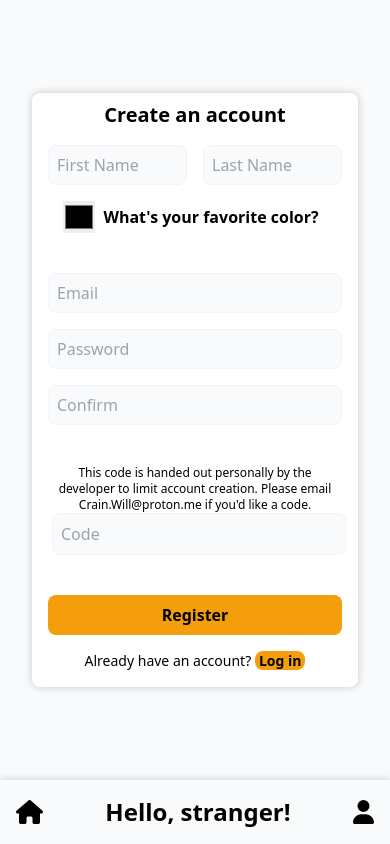
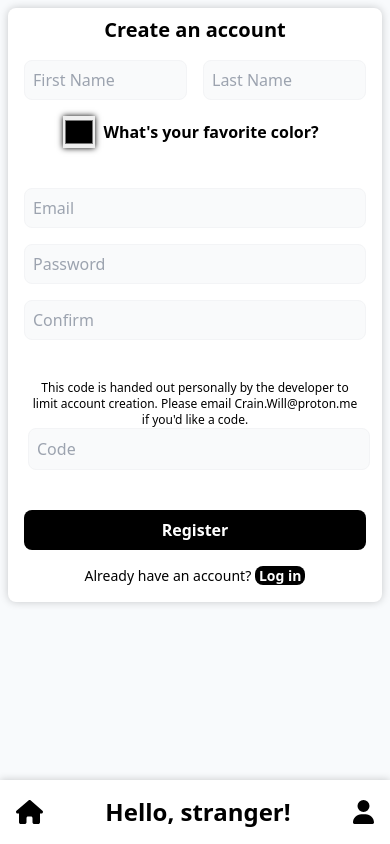
Before and after one commit to Will-Crain/wcrain.dev, a React (Create React App) app: page /register in a window 390 px wide. Built offline with nearby package versions, Linux system fonts and the light colour scheme.

Commit message:
Fixed w-full not rendering properly on very small devices

```diff
--- a/src/routes/Home.jsx
+++ b/src/routes/Home.jsx
@@ -8,9 +8,9 @@ const Home = () => {
   let [hasValidBillTrackerToken, decodedBillTrackerToken] = decodeToken(appToken?.billTracker) || [false, {}]
 
   return (
-    <section className='flex h-screen flex-row items-end justify-left w-screen p-4 sm:items-start' id='content'>
+    <section className='flex flex-col sm:flex-row h-[calc(100vh-4rem)] w-screen items-end justify-end sm:justify-left p-4 sm:items-start sm:justify-start' id='content'>
       {/* <Link to={hasValidBillTrackerToken ? '/billTracker' : '/pair/billTracker'} app={hasValidBillTrackerToken ? '' : 'billTracker'} className='w-screen h-48 bg-white rounded-lg shadow-md dark:border dark:bg-gray-800 dark:border-gray-700 text-center font-bold text-2xl sm:w-48'> */}
-      <Link to='/billTracker' app={hasValidBillTrackerToken ? '' : 'billTracker'} className='w-screen h-48 bg-white rounded-lg shadow-md dark:border dark:bg-gray-800 dark:border-gray-700 text-center font-bold text-2xl sm:w-48'>
+      <Link to='/billTracker' app={hasValidBillTrackerToken ? '' : 'billTracker'} className='w-full sm:size-48 h-36 bg-white rounded-lg shadow-md dark:border dark:bg-gray-800 dark:border-gray-700 text-center font-bold text-2xl'>
         Bill Tracker
       </Link>
     </section>
--- a/src/routes/Login.jsx
+++ b/src/routes/Login.jsx
@@ -29,7 +29,7 @@ let Login = () => {
 			'production': 'https://monetary-tracker-server.onrender.com',
 
 		}
-		fetch(`${url[process.env.NODE_ENV]}/login`, fetchOptions)
+		fetch(`${url[process.env.NODE_ENV] || url['dev']}/login`, fetchOptions)
 			.then((res) => {
 				if (res.status !== 201) return false
 				setLoginStatus(true)
@@ -54,7 +54,7 @@ let Login = () => {
 	}
 
 	return (
-		<section className='flex h-full flex-col items-center justify-center w-full px-0 sm:px-4 sm:w-[40rem]' id='content'>
+		<section className='flex h-auto flex-col items-center justify-center w-screen p-2 sm:px-4 sm:w-[40rem]' id='content'>
 			<div className='w-full bg-white rounded-lg shadow-md dark:border dark:bg-gray-800 dark:border-gray-700'>
 				<h1 className='text-center m-4 text-xl font-bold text-black md:text-3xl dark:text-white'>
 					Sign in
@@ -62,11 +62,11 @@ let Login = () => {
 				<form onSubmit={handleSubmit} className='w-full flex flex-col p-4 gap-4 items-center'>
 					<input name='email' value={formData.email} onChange={handleInputChange} placeholder='Email' type='email' className='w-full sm:w-96 text-base p-2 mx-2 bg-gray-50 border border-gray-100 text-black rounded-lg'></input>
 					<input name='password' value={formData.password} onChange={handleInputChange} placeholder='Password' type='password' className='w-full sm:w-96 text-base p-2 mx-2 bg-gray-50 border border-gray-100 text-black rounded-lg'></input>
-					<button type='submit' className='w-full sm:w-96 p-2 mx-2 rounded-lg text-black font-bold text-base bg-amber-500'>
+					<button type='submit' className='w-full sm:w-96 p-2 mx-2 rounded-lg text-white font-bold text-base bg-black'>
 						Log In
 					</button>
 					<p className='text-sm font-light text-black dark:text-gray-400'>
-						Need an account instead? <Link to='/register' className='font-bold bg-amber-500 rounded-lg px-1 text-black'>Create one</Link>
+						Need an account instead? <Link to='/register' className='font-bold bg-black rounded-lg px-1 text-white'>Create one</Link>
 					</p>
 				</form>
 
--- a/src/routes/Pair.jsx
+++ b/src/routes/Pair.jsx
@@ -66,7 +66,7 @@ const Pair = (props) => {
 
           <input name="targetID" value={formData.targetID} onChange={handleInputChange} placeholder='User ID' className='h-10 w-full sm:w-96 p-2 mx-2 bg-gray-50 border border-gray-100 text-black rounded-lg'></input>
 
-          <button type='submit' className='w-full sm:w-96 p-2 h-10 mx-2 rounded-lg text-black font-bold text-l bg-amber-500'>
+          <button type='submit' className='w-full sm:w-96 p-2 h-10 mx-2 rounded-lg text-white font-bold text-l bg-black'>
             Link Accounts
           </button>
 
--- a/src/routes/Profile.jsx
+++ b/src/routes/Profile.jsx
@@ -19,11 +19,17 @@ const Profile = () => {
   }
   return (
     <>
-      <div className='w-auto py-2 flex flex-row content-center items-center'>
-        <p className=''>Your UserID is </p>
-        <p className='mx-1 px-[2px] text-center font-light p-1px border-2 border-black rounded-lg'>{decodedToken.id}</p>
-      </div>
-      <button onClick={handleLogout} className='rounded-lg w-32 h-8 bg-amber-500 text-black font-bold m-2 p-2 flex flex-col items-center justify-center'>Log out</button>
+      <section className='flex min-h-[calc(100vh-4rem)] flex-col items-center w-screen p-2 sm:px-4 sm:w-[40rem]' id='content'>
+        <div className='w-auto py-2 flex flex-row content-center items-center'>
+          <p className='pr-2'>Your UserID is </p>
+          <p className='p-1 text-center font-light border-2 border-black rounded-lg'>{decodedToken.id}</p>
+        </div>
+        {/* <div className='w-auto py-2 grid grid-rows-1 grid-cols-2 content-start'>
+          <p className='flex flex-col justify-center items-center'>Disconnect billTracker</p>
+          <button onClick={handleLogout} className='rounded-lg w-32 h-8 bg-black text-white font-bold m-2 p-2 flex flex-col items-center justify-center'>Disconnect</button>
+        </div> */}
+        <button onClick={handleLogout} className='rounded-lg w-32 h-8 bg-black text-white font-bold m-2 p-2 flex flex-col items-center justify-center'>Log out</button>
+      </section>
       {loggedOut && <Navigate to='/login' />}
     </>
   )
--- a/src/routes/Register.jsx
+++ b/src/routes/Register.jsx
@@ -65,7 +65,7 @@ let Register = () => {
 	}
 
 	return (
-		<section className='flex h-screen flex-col items-center justify-center w-full px-4 sm:w-[40rem]' id='register'>
+		<section className='flex h-fit flex-col items-center justify-center w-full p-2 sm:w-[40rem]' id='register'>
 			<div className='w-full bg-white rounded-lg shadow-md dark:border dark:bg-gray-800 dark:border-gray-700'>
 				<h1 className='text-center m-2 mb-0 text-xl font-bold text-black md:text-3xl dark:text-white'>
 					Create an account
@@ -76,7 +76,7 @@ let Register = () => {
 						<input name="lastName" value={formData.lastName} onChange={handleInputChange} placeholder='Last Name' className='w-1/2 p-2 mr-0 mx-2 h-10  bg-gray-50 border border-gray-100 text-black rounded-lg'></input>
 					</div>
 					<div className='flex flex-row w-full sm:w-96 justify-center items-center'>
-						<input type='color' name='color' value={formData.color} onChange={handleInputChange} className='h-8 w-8' />
+						<input type='color' name='color' value={formData.color} onChange={handleInputChange} className='h-8 w-8' style={{ boxShadow: `0 0 6px ${formData.color}` }} />
 						<p className='px-2 font-bold'>What's your favorite color?</p>
 					</div>
 
@@ -95,11 +95,11 @@ let Register = () => {
 
 					<span className='p-1 w-full' />
 
-					<button type='submit' className='w-full sm:w-96 p-2 h-10 mx-2 rounded-lg text-black font-bold text-l bg-amber-500'>
+					<button type='submit' className='w-full sm:w-96 p-2 h-10 mx-2 rounded-lg text-white font-bold text-l bg-black'>
 						Register
 					</button>
 					<p className='text-sm font-light text-black dark:text-gray-400'>
-						Already have an account? <Link to='/login' className='font-bold bg-amber-500 rounded-lg px-1 text-black'>Log in</Link>
+						Already have an account? <Link to='/login' className='font-bold bg-black rounded-lg px-1 text-white'>Log in</Link>
 					</p>
 				</form>
 			</div>
--- a/src/routes/Root.jsx
+++ b/src/routes/Root.jsx
@@ -22,7 +22,7 @@ const RootRoute = () => {
 	return (
 		<>
 			<div id='pageContainer' className='grid grid-cols-1 sm:grid-rows-[4rem_auto] auto-rows-fr h-screen w-screen grid-rows-[auto_4rem]'>
-				<div id='header' className={`px-4 flex flex-row text-2xl justify-center items-center w-screen h-16 font-bold text-black shadow-md order-last sm:order-first`}>
+				<div id='header' className={`px-4 flex flex-row text-2xl justify-center items-center w-screen h-16 font-bold text-black bg-white shadow-md `}>
 					<Link to='/'>
 						<FontAwesomeIcon icon={faHouse} />
 					</Link>
@@ -31,7 +31,7 @@ const RootRoute = () => {
 						<FontAwesomeIcon icon={faUser} />
 					</Link>
 				</div>
-				<section id='body' className='px-4 flex flex-col justify-start items-center h-[calc(100vh-4rem)] w-screen'>
+				<section id='body' className='overflow-y-auto h-[calc(100vh-4rem)] flex flex-col items-center overflow-x-hidden w-screen order-first sm:order-last'>
 					<Outlet />
 				</section>
 			</div>
```
